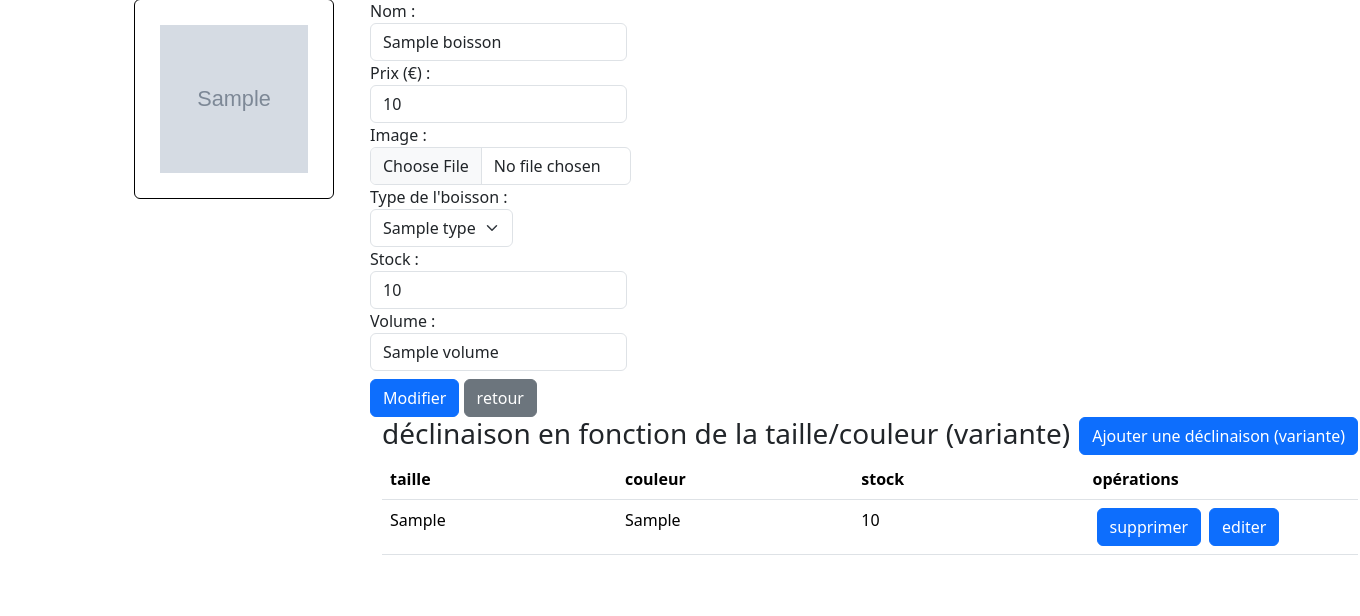
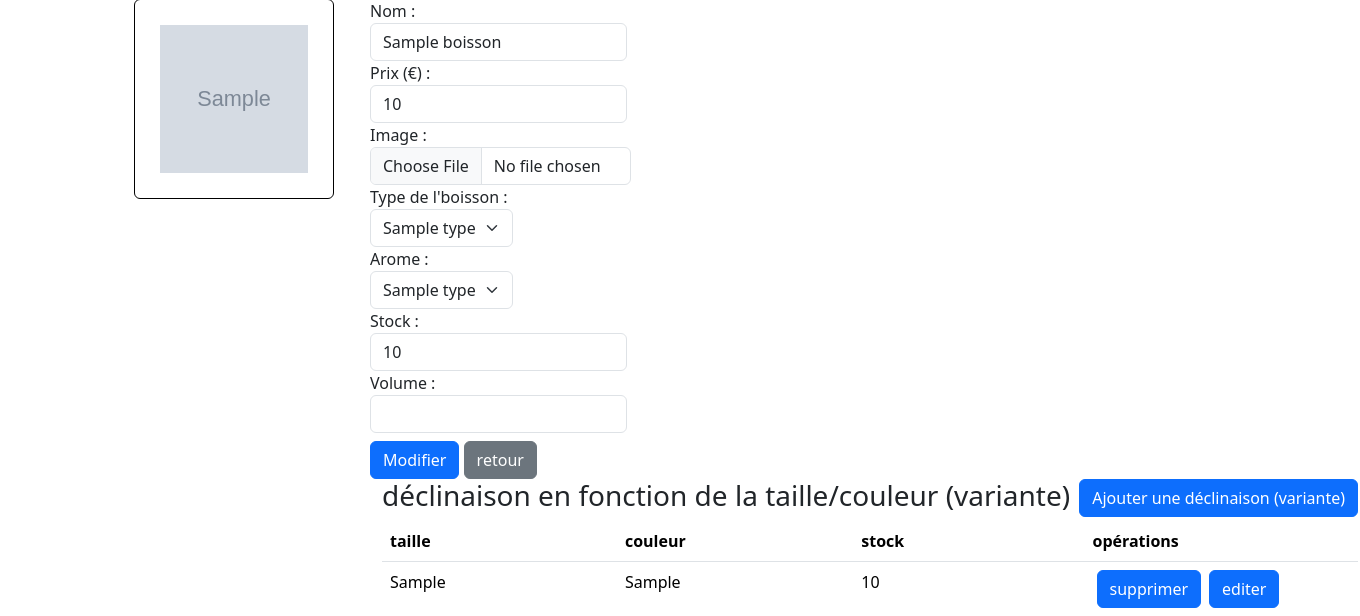
Before and after one commit to lfulcran-iut90/SAE-3-4-5, a Flask app: template templates/admin/boisson/edit_boisson.html in a window 1360 px wide. Shown: the part 159-775 px from the top of that part. Run offline with Flask 3, Linux system fonts and the light colour scheme; the template is opened without the code that fills it: most values are stand-ins (such as "Sample title", 1, 10 or a date in 2020); the page is wider than the window, and the part outside it is not shown; some libraries are stand-ins or nearby versions.

Commit message:
push apayian

```diff
--- a/templates/admin/boisson/edit_boisson.html
+++ b/templates/admin/boisson/edit_boisson.html
@@ -48,11 +48,21 @@ types_boisson : tableau de dictionnaires
                     {% endfor %}
                 </select>
             </label>
+
+                    <label for="arome_id">Arome :
+                <select name="arome_id" class="form-select">
+                    {% for type in arome %}
+                    <option value="{{ type.id_arome }}" {% if type.id_arome== boisson.arome_id %}
+                            selected {% endif %}> {{ type.nom_arome }}
+                    </option>
+                    {% endfor %}
+                </select>
+            </label>
             <label for="stock">Stock :
-                <input name="stock" type="text" value="{{ boisson.stock }}" class="form-control">
+                <input name="stock" type="number" value="{{ boisson.stock }}" class="form-control">
             </label>
             <label for="volume">Volume :
-                <input name="volume" type="text" value="{{ boisson.volume }}" class="form-control">
+                <input name="volume" type="number" value="{{ boisson.volume }}" class="form-control">
             </label>
             <button class="btn btn-primary mt-2">
                 Modifier
```
Also changed, not shown: controllers/admin_boisson.py (+22 -8 lines), templates/admin/boisson/add_boisson.html (+11 -2 lines).
